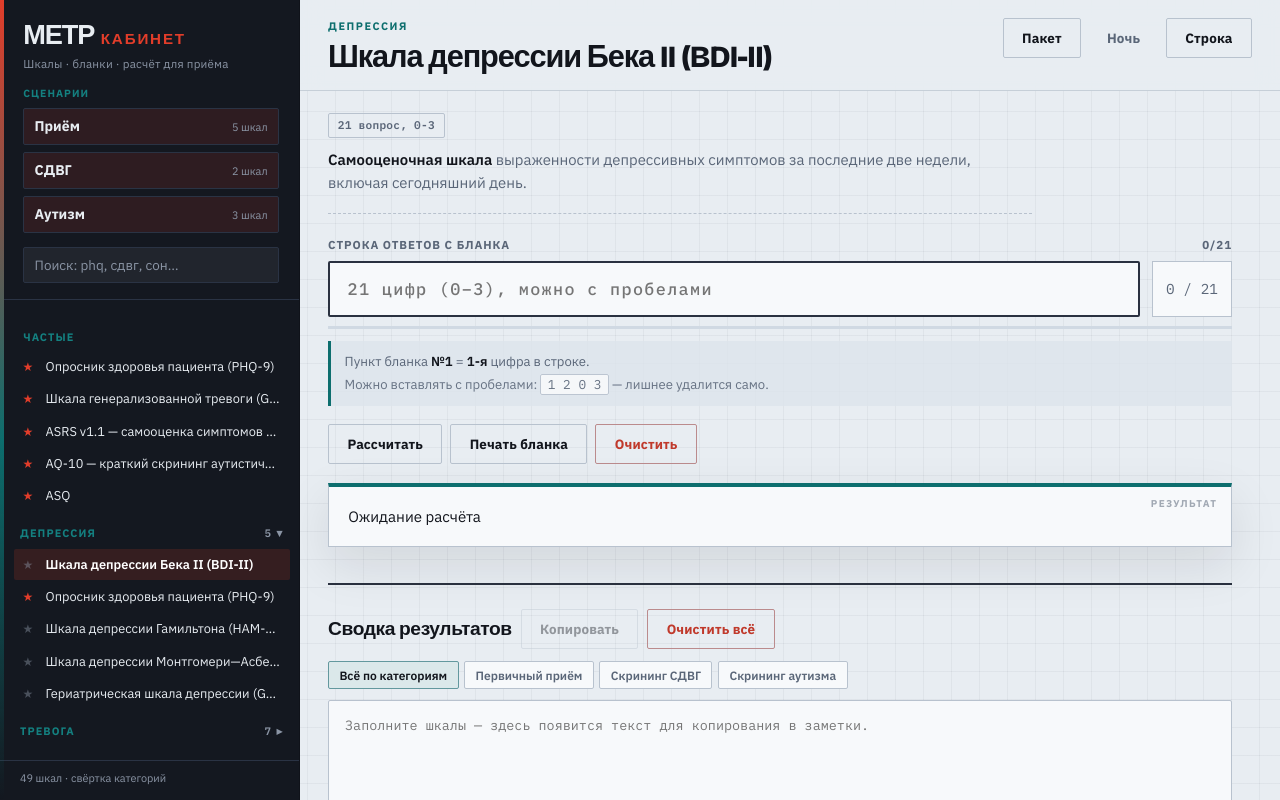
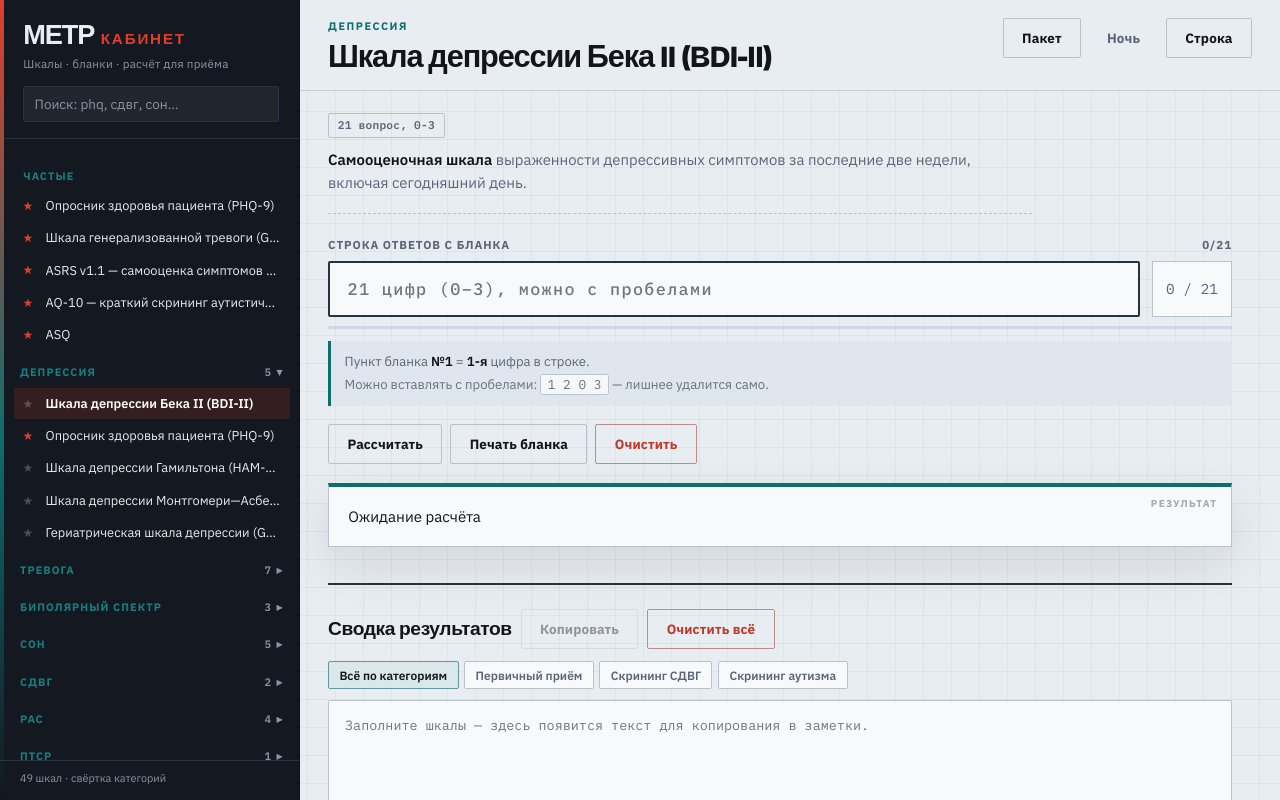
Before and after one commit to DocKavetski/metr-cabinet, a React (Vite) app in the folder psycho-app/: page / in a window 1280 px wide. Built offline with nearby package versions, Linux system fonts and the light colour scheme.

Commit message:
Remove the Scenarios section from the sidebar and related battery UI.
Keep battery definitions only for summary templates; drop activeBattery state and the battery progress strip.

Co-authored-by: DocKavetski <DocKavetski@users.noreply.github.com>

```diff
--- a/psycho-app/src/App.css
+++ b/psycho-app/src/App.css
@@ -153,59 +153,6 @@ body {
   line-height: 1.4;
 }
 
-.sidebar-batteries {
-  margin-top: 0.85rem;
-  display: flex;
-  flex-direction: column;
-  gap: 0.4rem;
-}
-
-.sidebar-batteries-label {
-  font-size: 0.65rem;
-  font-weight: 700;
-  letter-spacing: 0.1em;
-  text-transform: uppercase;
-  color: var(--measure-soft);
-}
-
-.sidebar-battery {
-  display: flex;
-  align-items: baseline;
-  justify-content: space-between;
-  gap: 0.5rem;
-  width: 100%;
-  text-align: left;
-  padding: 0.55rem 0.65rem;
-  border-radius: var(--radius);
-  border: 1px solid var(--rail-line);
-  background: color-mix(in srgb, var(--signal) 12%, transparent);
-  color: var(--rail-text);
-  cursor: pointer;
-  font-family: var(--font-ui);
-  transition: border-color 0.15s ease, background 0.15s ease;
-}
-
-.sidebar-battery:hover {
-  border-color: color-mix(in srgb, var(--signal) 55%, var(--rail-line));
-  background: color-mix(in srgb, var(--signal) 18%, transparent);
-}
-
-.sidebar-battery.active {
-  border-color: color-mix(in srgb, var(--signal) 70%, var(--rail-line));
-  background: color-mix(in srgb, var(--signal) 22%, transparent);
-}
-
-.sidebar-battery strong {
-  font-size: 0.88rem;
-  font-weight: 700;
-}
-
-.sidebar-battery span {
-  font-size: 0.68rem;
-  color: var(--rail-muted);
-  white-space: nowrap;
-}
-
 .sidebar-search {
   margin-top: 0.85rem;
 }
@@ -402,92 +349,6 @@ body {
   font-size: 0.68rem;
   color: var(--rail-muted);
   border-top: 1px solid var(--rail-line);
-}
-
-.battery-strip {
-  margin-bottom: 1rem;
-  padding: 0.85rem 1rem;
-  border: 1px solid var(--border);
-  border-radius: var(--radius);
-  background: color-mix(in srgb, var(--accent) 6%, var(--surface));
-}
-
-.battery-strip-head {
-  display: flex;
-  flex-wrap: wrap;
-  align-items: flex-start;
-  justify-content: space-between;
-  gap: 0.75rem;
-}
-
-.battery-strip-kicker {
-  font-size: 0.68rem;
-  font-weight: 700;
-  letter-spacing: 0.08em;
-  text-transform: uppercase;
-  color: var(--text2);
-}
-
-.battery-strip-progress {
-  margin-left: 0.5rem;
-  font-size: 0.78rem;
-  color: var(--text2);
-  font-variant-numeric: tabular-nums;
-}
-
-.battery-strip-actions {
-  display: flex;
-  flex-wrap: wrap;
-  gap: 0.4rem;
-}
-
-.battery-strip-steps {
-  display: flex;
-  flex-wrap: wrap;
-  gap: 0.4rem;
-  margin-top: 0.75rem;
-}
-
-.battery-step {
-  display: inline-flex;
-  align-items: center;
-  gap: 0.35rem;
-  padding: 0.35rem 0.55rem;
-  border-radius: var(--radius);
-  border: 1px solid var(--border);
-  background: var(--surface);
-  color: var(--text2);
-  font-family: var(--font-ui);
-  font-size: 0.78rem;
-  cursor: pointer;
-}
-
-.battery-step:hover {
-  border-color: color-mix(in srgb, var(--accent) 40%, var(--border));
-  color: var(--text);
-}
-
-.battery-step.active {
-  border-color: color-mix(in srgb, var(--accent) 55%, var(--border));
-  background: color-mix(in srgb, var(--accent) 12%, var(--surface));
-  color: var(--text);
-  font-weight: 600;
-}
-
-.battery-step.done .battery-step-n {
-  color: var(--accent);
-  font-weight: 700;
-}
-
-.battery-step-n {
-  font-variant-numeric: tabular-nums;
-  font-size: 0.72rem;
-}
-
-.battery-strip-hint {
-  margin: 0.55rem 0 0;
-  font-size: 0.75rem;
-  color: var(--text2);
 }
 
 /* —— Stage —— */
--- a/psycho-app/src/App.tsx
+++ b/psycho-app/src/App.tsx
@@ -1,9 +1,9 @@
 import { useEffect, useState } from 'react'
-import { BatteryStrip, Sidebar } from './components/Sidebar'
+import { Sidebar } from './components/Sidebar'
 import { DigitMapHint } from './components/DigitMapHint'
 import { GlobalSummary } from './components/GlobalSummary'
 import { RadioQuestions } from './components/RadioQuestions'
-import { allTests, getBattery, getTest, type ScreeningBattery } from './data'
+import { allTests, getTest } from './data'
 import { usePersistedState } from './hooks/usePersistedState'
 import { isAnswerComplete, normalizeAnswer, pickRadioValue, tryCalc } from './lib/answers'
 import { printBlank, printBlanks } from './lib/blank'
@@ -27,7 +27,6 @@ export default function App() {
   const len = expectedLength(test)
   const range = getDigitRange(test)
   const missing = missingRadioIndexes(answer, len)
-  const activeBattery = getBattery(state.activeBatteryId)
 
   const showToast = (msg: string) => {
     setToast(msg)
@@ -91,18 +90,6 @@ export default function App() {
       currentTestId: id,
       recentIds: pushRecent(s.recentIds, id),
     }))
-  }
-
-  const startBattery = (b: ScreeningBattery) => {
-    setPackMode(true)
-    setPackIds(new Set(b.testIds))
-    setState((s) => ({
-      ...s,
-      activeBatteryId: b.id,
-      currentTestId: b.testIds[0] || s.currentTestId,
-      recentIds: pushRecent(s.recentIds, b.testIds[0] || s.currentTestId),
-    }))
-    showToast(`${b.label}: ${b.testIds.length} шкал · сценарий + пакет печати`)
   }
 
   const setAnswer = (v: string) => {
@@ -170,12 +157,10 @@ export default function App() {
         packMode={packMode}
         packIds={packIds}
         onTogglePack={togglePack}
-        onStartBattery={startBattery}
         favoriteIds={state.favoriteIds}
         onToggleFavorite={toggleFavorite}
         recentIds={state.recentIds}
         answers={state.answers}
-        activeBatteryId={state.activeBatteryId}
       />
       <main className="main">
         <div className="stage-top no-print">
@@ -230,16 +215,6 @@ export default function App() {
         </div>
 
         <div className="stage-body">
-          {activeBattery && (
-            <BatteryStrip
-              battery={activeBattery}
-              currentId={test.id}
-              answers={state.answers}
-              onSelect={selectTest}
-              onClear={() => setState((s) => ({ ...s, activeBatteryId: null }))}
-            />
-          )}
-
           <div className="test-panel" key={test.id}>
             <div className="test-meta">
               <span className="badge">{test.badge}</span>
@@ -360,7 +335,6 @@ export default function App() {
 
           <GlobalSummary
             items={state.globalResults}
-            activeBatteryId={state.activeBatteryId}
             onCopy={(text) => {
               if (!text) return
               navigator.clipboard.writeText(text).then(
--- a/psycho-app/src/components/Sidebar.tsx
+++ b/psycho-app/src/components/Sidebar.tsx
@@ -1,13 +1,8 @@
 import { useEffect, useMemo, useState } from 'react'
-import { allTests, categoryOrder, getTest, screeningBatteries, type ScreeningBattery } from '../data'
+import { allTests, categoryOrder, getTest } from '../data'
 import { testMatchesQuery } from '../data/search'
 import { isAnswerComplete } from '../lib/answers'
 import type { TestConfig } from '../types'
-
-function shortLabel(t: TestConfig): string {
-  const m = t.label.match(/^([A-ZА-Я0-9][A-ZА-Я0-9\-.]*)/i)
-  return m ? m[1] : t.label.slice(0, 18)
-}
 
 export function Sidebar({
   currentId,
@@ -15,24 +10,20 @@ export function Sidebar({
   packMode,
   packIds,
   onTogglePack,
-  onStartBattery,
   favoriteIds,
   onToggleFavorite,
   recentIds,
   answers,
-  activeBatteryId,
 }: {
   currentId: string
   onSelect: (id: string) => void
   packMode: boolean
   packIds: Set<string>
   onTogglePack: (id: string) => void
-  onStartBattery: (b: ScreeningBattery) => void
   favoriteIds: string[]
   onToggleFavorite: (id: string) => void
   recentIds: string[]
   answers: Record<string, string>
-  activeBatteryId: string | null
 }) {
   const [query, setQuery] = useState('')
   const q = query.trim()
@@ -135,21 +126,6 @@ export function Sidebar({
           МЕТР <em>кабинет</em>
         </div>
         <p className="sidebar-tag">Шкалы · бланки · расчёт для приёма</p>
-        <div className="sidebar-batteries">
-          <div className="sidebar-batteries-label">Сценарии</div>
-          {screeningBatteries.map((b) => (
-            <button
-              key={b.id}
-              type="button"
-              className={`sidebar-battery${activeBatteryId === b.id ? ' active' : ''}`}
-              title={b.desc}
-              onClick={() => onStartBattery(b)}
-            >
-              <strong>{b.short}</strong>
-              <span>{b.testIds.length} шкал</span>
-            </button>
-          ))}
-        </div>
         <div className="sidebar-search">
           <input
             type="search"
@@ -205,70 +181,3 @@ export function Sidebar({
     </aside>
   )
 }
-
-export function BatteryStrip({
-  battery,
-  currentId,
-  answers,
-  onSelect,
-  onClear,
-}: {
-  battery: ScreeningBattery
-  currentId: string
-  answers: Record<string, string>
-  onSelect: (id: string) => void
-  onClear: () => void
-}) {
-  const tests = battery.testIds.map((id) => getTest(id)).filter(Boolean) as TestConfig[]
-  const doneCount = tests.filter((t) => isAnswerComplete(t, answers[t.id] || '')).length
-  const idx = tests.findIndex((t) => t.id === currentId)
-  const nextIncomplete = tests.find((t) => !isAnswerComplete(t, answers[t.id] || ''))
-
-  return (
-    <div className="battery-strip no-print">
-      <div className="battery-strip-head">
-        <div>
-          <div className="battery-strip-kicker">Сценарий</div>
-          <strong>{battery.label}</strong>
-          <span className="battery-strip-progress">
-            {doneCount}/{tests.length}
-          </span>
-        </div>
-        <div className="battery-strip-actions">
-          {nextIncomplete && nextIncomplete.id !== currentId && (
-            <button type="button" className="btn btn-secondary" onClick={() => onSelect(nextIncomplete.id)}>
-              Далее: {shortLabel(nextIncomplete)}
-            </button>
-          )}
-          <button type="button" className="btn btn-ghost" onClick={onClear}>
-            Сбросить сценарий
-          </button>
-        </div>
-      </div>
-      <div className="battery-strip-steps">
-        {tests.map((t, i) => {
-          const done = isAnswerComplete(t, answers[t.id] || '')
-          const active = t.id === currentId
-          return (
-            <button
-              key={t.id}
-              type="button"
-              className={`battery-step${active ? ' active' : ''}${done ? ' done' : ''}`}
-              onClick={() => onSelect(t.id)}
-              title={t.label}
-            >
-              <span className="battery-step-n">{done ? '✓' : i + 1}</span>
-              <span className="battery-step-label">{shortLabel(t)}</span>
-            </button>
-          )
-        })}
-      </div>
-      {idx >= 0 && (
-        <p className="battery-strip-hint">
-          Шаг {idx + 1} из {tests.length}
-          {doneCount === tests.length ? ' — сценарий заполнен, смотрите сводку' : ''}
-        </p>
-      )}
-    </div>
-  )
-}
--- a/psycho-app/src/data/batteries.ts
+++ b/psycho-app/src/data/batteries.ts
@@ -1,6 +1,6 @@
 import type { TestConfig } from '../types'
 
-/** Готовая батарея / сценарий приёма */
+/** Набор шкал для шаблона сводки */
 export interface ScreeningBattery {
   id: string
   label: string
--- a/psycho-app/src/lib/storage.ts
+++ b/psycho-app/src/lib/storage.ts
@@ -10,7 +10,6 @@ const defaults: AppState = {
   currentTestId: 'bdi',
   favoriteIds: ['phq9', 'gad7', 'asrs', 'aq10', 'asq'],
   recentIds: [],
-  activeBatteryId: null,
 }
 
 function uniqIds(ids: unknown, max = 24): string[] {
@@ -40,8 +39,6 @@ export function loadState(): AppState {
           ? uniqIds(parsed.favoriteIds)
           : [...defaults.favoriteIds],
       recentIds: uniqIds(parsed.recentIds, 8),
-      activeBatteryId:
-        typeof parsed.activeBatteryId === 'string' ? parsed.activeBatteryId : null,
     }
   } catch {
     return { ...defaults, favoriteIds: [...defaults.favoriteIds] }
@@ -60,7 +57,6 @@ export function saveState(state: AppState): void {
         currentTestId: state.currentTestId,
         favoriteIds: state.favoriteIds,
         recentIds: state.recentIds,
-        activeBatteryId: state.activeBatteryId,
       }),
     )
   } catch {
--- a/psycho-app/src/types.ts
+++ b/psycho-app/src/types.ts
@@ -76,6 +76,4 @@ export interface AppState {
   favoriteIds: string[]
   /** Последние открытые (новые в начале) */
   recentIds: string[]
-  /** Активный сценарий / батарея */
-  activeBatteryId: string | null
 }
```
Also changed, not shown: psycho-app/src/components/GlobalSummary.tsx (+2 -12 lines).
